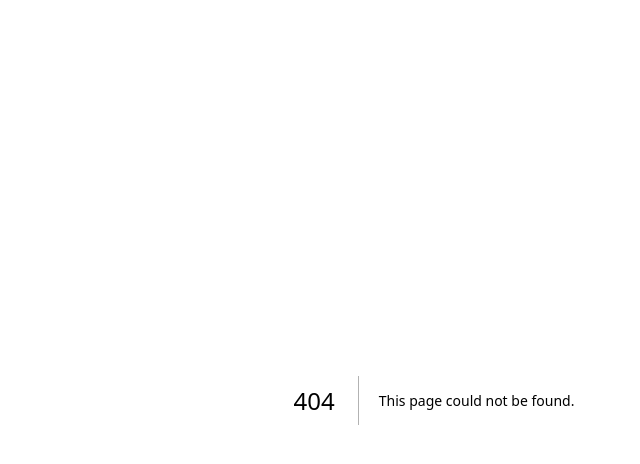
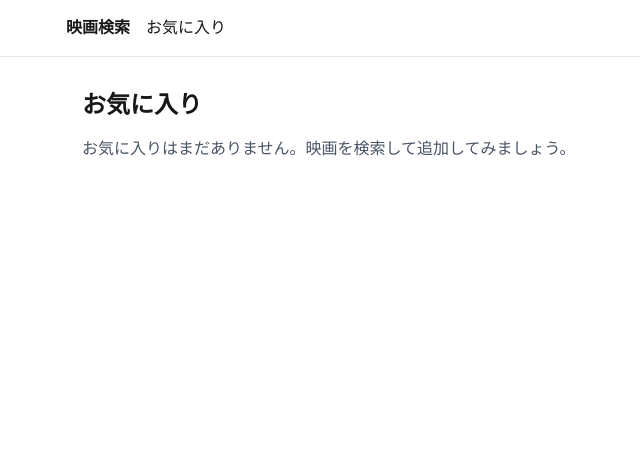
Before and after one commit to maple-mind/movie-search-app, a Next.js app: page /favorites in a window 1280 px wide. Before the commit this address had no page. Shown: the top 464 px of the page, without its empty margins (206-846 px from the left). Built offline with nearby package versions, Linux system fonts and the light colour scheme.

Commit message:
feat: お気に入り一覧ページと共通ヘッダーを追加

```diff
--- /dev/null
+++ b/src/app/favorites/page.tsx
@@ -0,0 +1,17 @@
+import type { Metadata } from "next";
+import FavoritesList from "@/components/FavoritesList";
+
+export const metadata: Metadata = {
+	title: "お気に入り",
+};
+
+export default function FavoritesPage() {
+	return (
+		<main className="mx-auto max-w-3xl p-8">
+			<h1 className="text-2xl font-bold">お気に入り</h1>
+			<div className="mt-4">
+				<FavoritesList />
+			</div>
+		</main>
+	);
+}
--- a/src/app/layout.tsx
+++ b/src/app/layout.tsx
@@ -1,4 +1,5 @@
 import type { Metadata } from "next";
+import Link from "next/link";
 import Providers from "./providers";
 import "./globals.css";
 
@@ -18,7 +19,17 @@ export default function RootLayout({
   return (
     <html lang="ja">
       <body>
-        <Providers>{children}</Providers>
+        <Providers>
+					<header className="border-b border-gray-200">
+						<nav className="mx-auto flex max-w-3xl gap-4 p-4">
+							<Link href="/" className="font-bold">
+								映画検索
+							</Link>
+							<Link href="/favorites">お気に入り</Link>
+						</nav>
+					</header>
+					{children}
+				</Providers>
       </body>
     </html>
   );
--- /dev/null
+++ b/src/components/FavoritesList.tsx
@@ -0,0 +1,49 @@
+"use client";
+
+import Link from "next/link";
+import Image from "next/image";
+import { useFavorites } from "@/hooks/useFavorites";
+
+export default function FavoritesList() {
+	const { favorites, isLoaded } = useFavorites();
+
+	if (!isLoaded) {
+		return null;
+	}
+
+	if (favorites.length === 0) {
+		return (
+			<p className="text-gray-600">
+				お気に入りはまだありません。映画を検索して追加してみましょう。
+			</p>
+		);
+	}
+
+	return (
+		<ul className="space-y-3">
+			{favorites.map((movie) => (
+				<li key={movie.id}>
+					<Link
+						href={`/movies/${movie.id}`}
+						className="flex items-center gap-3 rounded p-2 hover:bg-gray-50"
+					>
+						{movie.poster_path ? (
+							<Image
+								src={`https://image.tmdb.org/t/p/w154${movie.poster_path}`}
+								alt={`${movie.title}のポスター`}
+								width={60}
+								height={90}
+								className="h-auto rounded"
+							/>
+						) : (
+							<div className="flex h-[90px] w-[60px] items-center justify-center rounded bg-gray-100 text-xs text-gray-400">
+								No Image
+							</div>
+						)}
+						<span className="text-blue-600 underline">{movie.title}</span>
+					</Link>
+				</li>
+			))}
+		</ul>
+	);
+}
```
